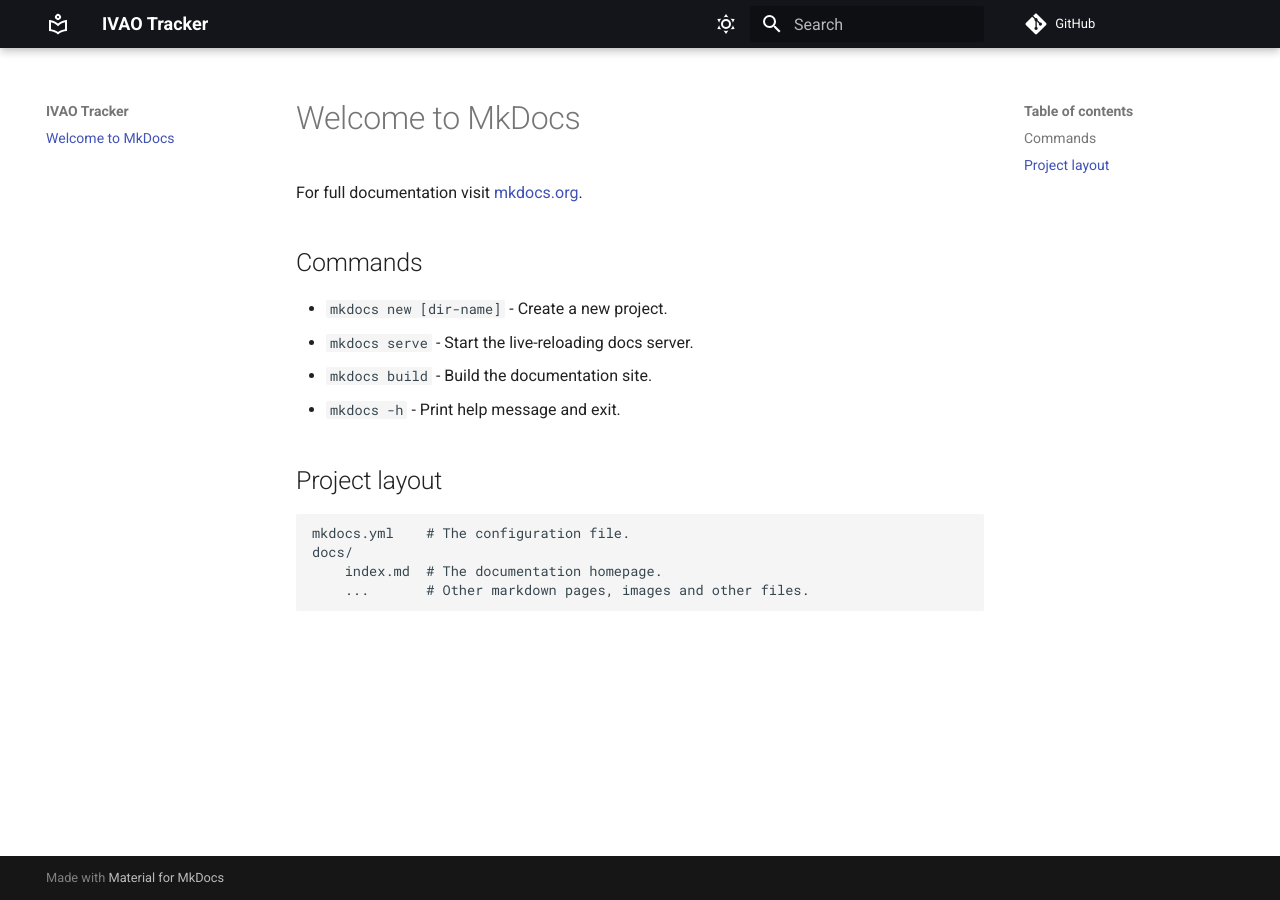
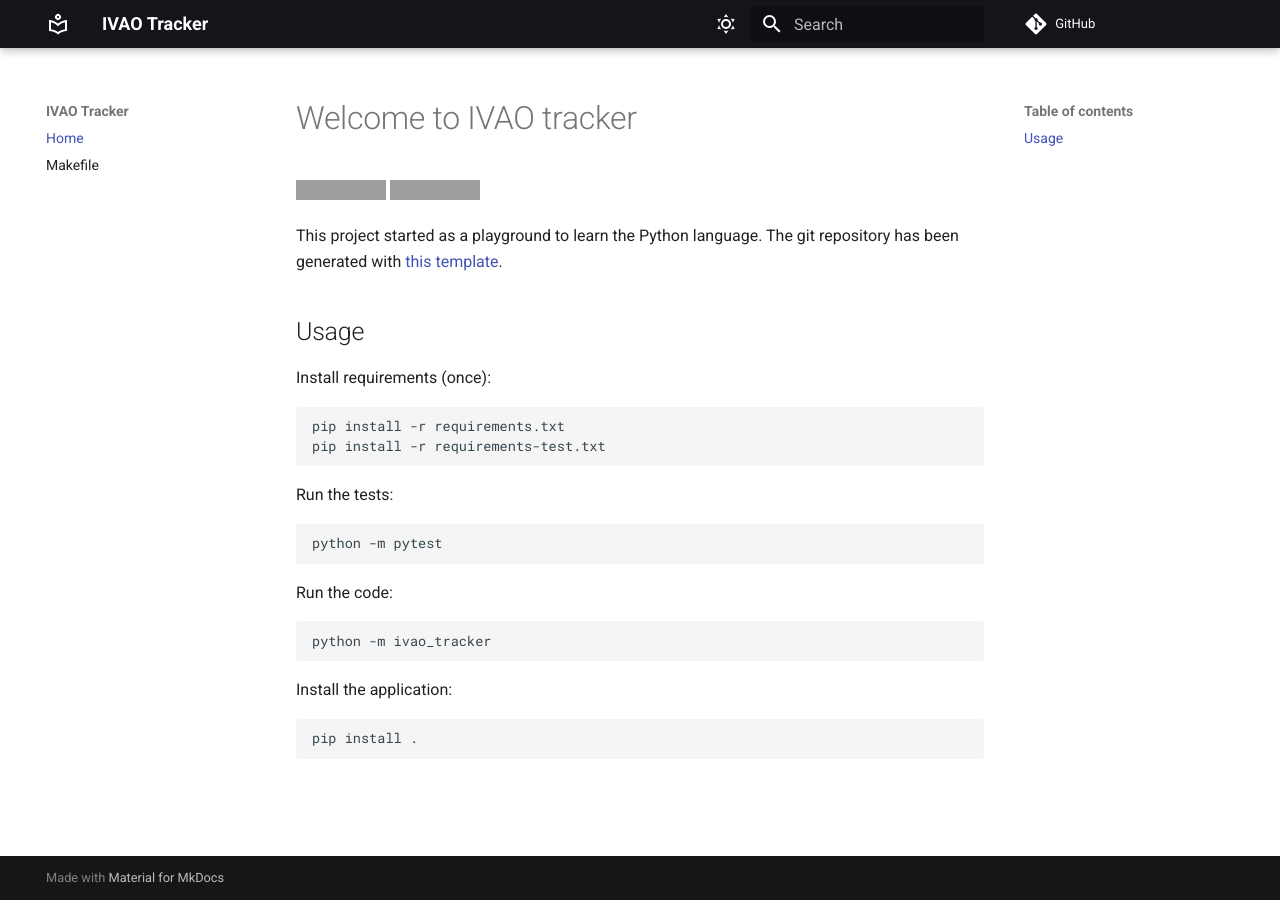
Before and after one commit to buehner/ivao_tracker, an MkDocs documentation site: the page built from docs/index.md, in a window 1280 px wide. Built offline with MkDocs 1.6.1 and Material for MkDocs 9.7.7, drawn with Linux system fonts in a browser that asks for light colours; comment, search, counter and statistics services are not loaded; grey boxes are pictures that could not be loaded.

Commit message:
docs: move doc to mkdocs

````diff
--- a/docs/index.md
+++ b/docs/index.md
@@ -1,17 +1,32 @@
-# Welcome to MkDocs
+# Welcome to IVAO tracker
 
-For full documentation visit [mkdocs.org](https://www.mkdocs.org).
+[![codecov](https://codecov.io/gh/buehner/ivao_tracker/branch/main/graph/badge.svg?token=ivao_tracker_token_here)](https://codecov.io/gh/buehner/ivao_tracker)
+[![CI](https://github.com/buehner/ivao_tracker/actions/workflows/main.yml/badge.svg)](https://github.com/buehner/ivao_tracker/actions/workflows/main.yml)
 
-## Commands
+This project started as a playground to learn the Python language.
+The git repository has been generated with [this template](https://github.com/rochacbruno/python-project-template).
 
-* `mkdocs new [dir-name]` - Create a new project.
-* `mkdocs serve` - Start the live-reloading docs server.
-* `mkdocs build` - Build the documentation site.
-* `mkdocs -h` - Print help message and exit.
+## Usage
 
-## Project layout
+Install requirements (once):
+```bash
+pip install -r requirements.txt
+pip install -r requirements-test.txt
+```
 
-    mkdocs.yml    # The configuration file.
-    docs/
-        index.md  # The documentation homepage.
-        ...       # Other markdown pages, images and other files.
+Run the tests:
+
+```bash
+python -m pytest
+```
+
+Run the code:
+
+```bash
+python -m ivao_tracker
+```
+
+Install the application:
+```bash
+pip install .
+```
--- a/mkdocs.yml
+++ b/mkdocs.yml
@@ -1,5 +1,8 @@
 site_name: IVAO Tracker
 repo_url: https://github.com/buehner/ivao_tracker
+nav:
+- Home: index.md
+- Makefile: makefile.md
 theme:
   name: material
   language: en
@@ -8,22 +11,22 @@ theme:
   font:
     text: Roboto
   features:
-    - content.tooltips
+  - content.tooltips
   palette:
-      # Palette toggle for dark mode
-    - media: "(prefers-color-scheme: dark)"
-      scheme: slate
-      primary: black
-      accent: indigo
-      toggle:
-        icon: material/weather-night
-        name: Switch to light mode
-        # Palette toggle for light mode
+  # Palette toggle for dark mode
+  - media: "(prefers-color-scheme: dark)"
+    scheme: slate
+    primary: black
+    accent: indigo
+    toggle:
+      icon: material/weather-night
+      name: Switch to light mode
+      # Palette toggle for light mode
+  - media: "(prefers-color-scheme: light)"
 
-    - media: "(prefers-color-scheme: light)"
-      scheme: default
-      primary: black
-      accent: indigo
-      toggle:
-        icon: material/weather-sunny
-        name: Switch to dark mode
+    scheme: default
+    primary: black
+    accent: indigo
+    toggle:
+      icon: material/weather-sunny
+      name: Switch to dark mode
````
Also changed, not shown: CONTRIBUTING.md (+0 -20 lines), README.md (+7 -29 lines), docs/makefile.md (added, +21 -0 lines).
